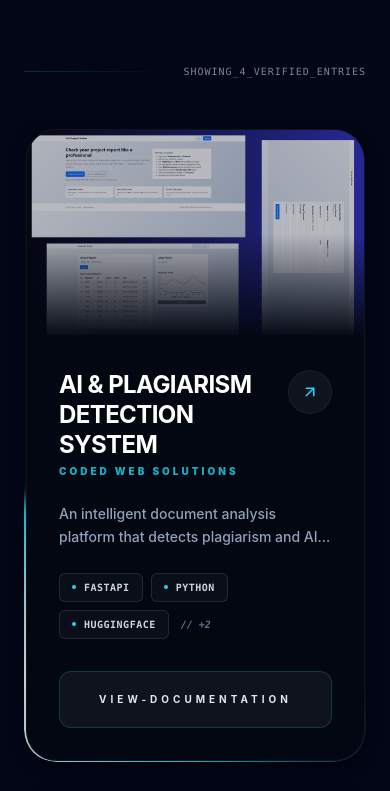
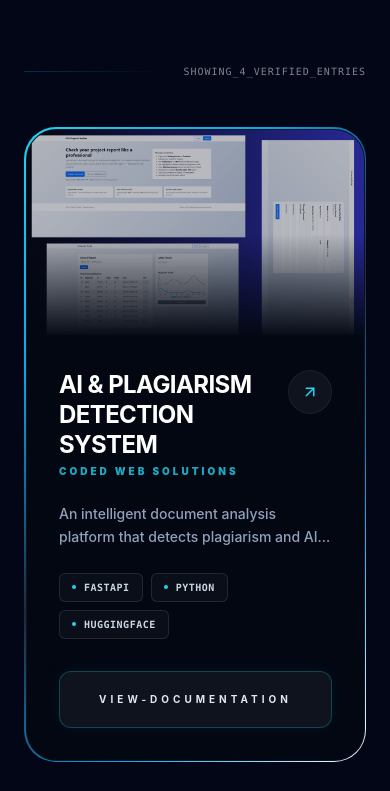
Before and after one commit to rayansiam2021/rayan-portfolio, a React app: page /projects in a window 390 px wide. Shown: the part 1304-2095 px from the top of the page. Built offline with nearby package versions, Linux system fonts and the light colour scheme; the HTML template or start-up script is replaced by a standard one.

Commit message:
spped optimizaion for mobile device

```diff
--- a/src/components/ProjectMatrix.jsx
+++ b/src/components/ProjectMatrix.jsx
@@ -8,42 +8,53 @@ import GradientText from './bits/GradientText';
 const ProjectCard = ({ project }) => {
   if (!project) return null;
 
-  // Logic to determine color based on category
-  const accentColor = (() => {
+  // 🌈 ENHANCED COLOR PALETTE
+  const colors = (() => {
     switch (project.category) {
-      case 'Coded Web Solutions': return '#22d3ee';
-      case 'IOT': return '#fb923c';
-      case 'Wordpress': return '#a855f7';
-      default: return '#34d399';
+      case 'Coded Web Solutions':
+        return { primary: '#22d3ee', secondary: '#0ea5e9', accent: '#ffffff' };
+      case 'IOT':
+        return { primary: '#fb923c', secondary: '#f97316', accent: '#ffedd5' };
+      case 'Wordpress':
+        return { primary: '#a855f7', secondary: '#7c3aed', accent: '#f3e8ff' };
+      default:
+        return { primary: '#34d399', secondary: '#10b981', accent: '#ecfdf5' };
     }
   })();
 
   return (
     <motion.div
       layout
-      initial={{ opacity: 0, scale: 0.98 }}
-      whileInView={{ opacity: 1, scale: 1 }}
+      initial={{ opacity: 0, y: 20 }}
+      whileInView={{ opacity: 1, y: 0 }}
       viewport={{ once: true }}
-      className="relative p-[1.5px] rounded-[2rem] overflow-hidden group bg-[#030712] shadow-2xl h-full"
+      className="relative p-[2px] rounded-[2rem] overflow-hidden group h-full transition-all duration-500 hover:-translate-y-2 smooth-gpu-layer"
+      style={{
+        /* 🎨 MULTI-STOP ELECTRIC BORDER */
+        background: `linear-gradient(135deg,
+          ${colors.primary} 0%,
+          ${colors.secondary} 25%,
+          #1e293b 50%,
+          ${colors.secondary} 75%,
+          ${colors.accent} 100%)`
+      }}
     >
-      {/* 🔮 SNAKE SPIN ANIMATION */}
-      <div className="absolute inset-[-180%] pointer-events-none group smooth-gpu-layer">
+      {/* GLOW OVERLAY: Subtle radial glow that follows the group hover */}
       <div
-          className="w-full h-full global-snake-spin"
+        className="absolute inset-0 opacity-0 group-hover:opacity-100 transition-opacity duration-500 pointer-events-none"
         style={{
-            background: `conic-gradient(from 0deg, transparent 70%, ${accentColor} 80%, #fff 90%, ${accentColor} 100%)`,
-            filter: 'blur(10px)',
+          background: `radial-gradient(circle at center, ${colors.primary}30 0%, transparent 70%)`
         }}
       />
-      </div>
 
-      <div className="relative z-10 bg-[#030712] rounded-[calc(2rem-1.5px)] h-full overflow-hidden flex flex-col border border-white/5">
+      <div className="relative z-10 bg-[#030712] rounded-[calc(2rem-2px)] h-full overflow-hidden flex flex-col border border-white/5 group-hover:border-white/20 transition-colors">
 
         {/* Banner Image */}
         <div className="relative h-52 overflow-hidden bg-slate-900">
           <img
             src={project.banner}
             alt={project.title}
+            loading="lazy"
             className="w-full h-full object-cover opacity-70 group-hover:opacity-100 group-hover:scale-105 transition-all duration-700 ease-in-out"
           />
           <div className="absolute inset-0 bg-gradient-to-t from-[#030712] via-transparent to-transparent" />
@@ -53,12 +64,12 @@ const ProjectCard = ({ project }) => {
         <div className="p-8 flex flex-col flex-grow">
           <div className="flex justify-between items-start mb-2 gap-4">
             <div className="flex flex-col gap-1">
-              <h3 className="text-2xl font-bold tracking-tight text-white uppercase leading-tight group-hover:text-white transition-colors">
+              <h3 className="text-2xl font-bold tracking-tight text-white uppercase leading-tight">
                 {project.title}
               </h3>
               <span
                 className="text-[10px] font-black tracking-[0.3em] uppercase opacity-80"
-                style={{ color: accentColor }}
+                style={{ color: colors.primary }}
               >
                 {project.category}
               </span>
@@ -66,7 +77,7 @@ const ProjectCard = ({ project }) => {
 
             <Link
               to={`/project/${project.id}`}
-              style={{ color: accentColor }}
+              style={{ color: colors.primary }}
               className="p-3 rounded-full bg-white/5 border border-white/5 hover:bg-white hover:text-black transition-all shrink-0"
             >
               <ArrowUpRight size={18} />
@@ -84,20 +95,18 @@ const ProjectCard = ({ project }) => {
                 key={idx}
                 className="text-[12px] font-mono font-bold tracking-wider uppercase px-3 py-1.5 bg-white/[0.03] border border-white/10 rounded-md text-slate-300 group-hover:border-white/20 transition-all flex items-center gap-2"
               >
-                <div className="w-1 h-1 rounded-full" style={{ backgroundColor: accentColor }} />
+                <div className="w-1 h-1 rounded-full" style={{ backgroundColor: colors.primary }} />
                 {typeof tech === 'string' ? tech : tech.name}
               </span>
             ))}
-            {project.techStack?.length > 3 && (
-              <span className="text-[14px] font-mono text-slate-500 font-bold px-1 italic">
-                // +{project.techStack.length - 3}
-              </span>
-            )}
           </div>
 
           <Link
             to={`/project/${project.id}`}
-            style={{ borderColor: `${accentColor}30` }}
+            style={{
+              borderColor: `${colors.primary}40`,
+              boxShadow: `0 0 20px ${colors.primary}10`
+            }}
             className="mt-auto flex items-center justify-center w-full py-5 bg-white/5 border rounded-xl text-[10px] font-bold tracking-[0.4em] uppercase hover:bg-white hover:text-black transition-all duration-300 text-slate-200"
           >
             View-Documentation
@@ -111,7 +120,6 @@ const ProjectCard = ({ project }) => {
 const ProjectMatrix = () => {
   const navigate = useNavigate();
 
-  // Curate unique projects based on your specific categories
   const filteredProjects = useMemo(() => {
     const categories = ['Coded Web Solutions', 'IOT', 'Wordpress', 'Other'];
     return categories.map(cat =>
@@ -120,23 +128,24 @@ const ProjectMatrix = () => {
   }, []);
 
   return (
-    <section className="max-w-7xl mx-auto py-24 px-6">
+    <section className="max-w-7xl mx-auto py-24 px-6 relative z-10">
 
       {/* 🎯 SYNCED ELECTRIC HEADER DESIGN */}
       <motion.div
+        initial={{ opacity: 0, y: 20 }}
+        whileInView={{ opacity: 1, y: 0 }}
+        viewport={{ once: true }}
         className="mb-10 text-center w-full flex flex-col items-center"
       >
         <GradientText
           colors={["#00f2ff", "#ffffff", "#00d4ff", "#3b82f6", "#00f2ff"]}
-
           className="text-2xl md:text-4xl font-black uppercase tracking-tight"
         >
           SELECTED DEPLOYMENTS
         </GradientText>
         <p className="mt-3 text-slate-400 text-sm md:text-base font-light leading-relaxed max-w-[550px]">
           Below is a curated list of full-stack web applications and IoT systems
-    focused on solving real-world problems through
-    <span className="text-cyan-400 font-bold"> clean, efficient code. </span>
+          focused on solving real-world problems.
         </p>
         <div className="mt-6 h-[1px] w-16 bg-cyan-500/50 rounded-full" />
       </motion.div>
@@ -147,7 +156,7 @@ const ProjectMatrix = () => {
           <ProjectCard key={project.id} project={project} />
         ))}
 
-        {/* Explore Archive Card - Designed to match the geometry of ProjectCard */}
+        {/* Explore Archive Card */}
         <div
           onClick={() => navigate('/projects')}
           className="group relative cursor-pointer border-2 border-dashed border-white/10 rounded-[2rem] p-8 flex flex-col items-center justify-center text-center transition-all hover:border-cyan-500/50 hover:bg-cyan-500/[0.02] min-h-[450px]"
@@ -165,16 +174,6 @@ const ProjectMatrix = () => {
           </div>
         </div>
       </div>
-
-      <style dangerouslySetInnerHTML={{ __html: `
-        @keyframes shared-conic-spin {
-          from { transform: rotate(0deg); }
-          to { transform: rotate(360deg); }
-        }
-        .global-snake-spin {
-          animation: shared-conic-spin 4s linear infinite !important;
-        }
-      `}} />
     </section>
   );
 };
--- a/src/components/Projects/ProjectCard.jsx
+++ b/src/components/Projects/ProjectCard.jsx
@@ -6,52 +6,53 @@ import { ArrowUpRight } from 'lucide-react';
 const ProjectCard = ({ project }) => {
   if (!project) return null;
 
-  const accentColor = (() => {
+  // 🌈 ENHANCED COLOR ENGINE
+  const colors = (() => {
     switch (project.category) {
-      case 'Coded Web Solutions': return '#22d3ee';
-      case 'IOT': return '#fb923c';
-      case 'Wordpress': return '#a855f7';
-      default: return '#34d399';
+      case 'Coded Web Solutions':
+        return { primary: '#22d3ee', secondary: '#0ea5e9', accent: '#ffffff' };
+      case 'IOT':
+        return { primary: '#fb923c', secondary: '#f97316', accent: '#ffedd5' };
+      case 'Wordpress':
+        return { primary: '#a855f7', secondary: '#7c3aed', accent: '#f3e8ff' };
+      default:
+        return { primary: '#34d399', secondary: '#10b981', accent: '#ecfdf5' };
     }
   })();
 
   return (
     <motion.div
       layout
-      initial={{ opacity: 0, scale: 0.98 }}
-      animate={{ opacity: 1, scale: 1 }}
-      exit={{ opacity: 0, scale: 0.98 }}
-      className="relative p-[1.5px] rounded-[2rem] overflow-hidden group bg-[#030712] shadow-2xl h-full"
+      initial={{ opacity: 0, y: 20 }}
+      whileInView={{ opacity: 1, y: 0 }}
+      viewport={{ once: true }}
+      className="relative p-[1.5px] rounded-[2rem] overflow-hidden group h-full transition-all duration-500 hover:-translate-y-2 smooth-gpu-layer"
+      style={{
+        /* 🎨 THE ELECTRIC BORDER: Static but high-impact */
+        background: `linear-gradient(135deg,
+          ${colors.primary} 0%,
+          ${colors.secondary} 25%,
+          #1e293b 50%,
+          ${colors.secondary} 75%,
+          ${colors.accent} 100%)`
+      }}
     >
+      {/* ⚡ RADIAL GLOW: Subtle lighting that activates on hover */}
+      <div
+        className="absolute inset-0 opacity-0 group-hover:opacity-100 transition-opacity duration-500 pointer-events-none"
+        style={{
+          background: `radial-gradient(circle at center, ${colors.primary}20 0%, transparent 70%)`
+        }}
+      />
 
-      <style dangerouslySetInnerHTML={{ __html: `
-        @keyframes shared-conic-spin {
-          from { transform: rotate(0deg); }
-          to { transform: rotate(360deg); }
-        }
-        .global-snake-spin {
-          animation: shared-conic-spin 4s linear infinite !important;
-          will-change: transform;
-        }
-      `}} />
-
-      <div className="absolute inset-[-180%] pointer-events-none group smooth-gpu-layer">
-        <div
-          className="w-full h-full global-snake-spin"
-          style={{
-            background: `conic-gradient(from 0deg, transparent 70%, ${accentColor} 80%, #fff 90%, ${accentColor} 100%)`,
-            filter: 'blur(10px)',
-          }}
-        />
-      </div>
-
-      <div className="relative z-10 bg-[#030712] rounded-[calc(2rem-1.5px)] h-full overflow-hidden flex flex-col border border-white/5">
+      <div className="relative z-10 bg-[#030712] rounded-[calc(2rem-1.5px)] h-full overflow-hidden flex flex-col border border-white/5 group-hover:border-white/20 transition-colors">
 
         {/* Banner Image */}
         <div className="relative h-52 overflow-hidden bg-slate-900">
           <img
             src={project.banner}
             alt={project.title}
+            loading="lazy"
             className="w-full h-full object-cover opacity-70 group-hover:opacity-100 group-hover:scale-105 transition-all duration-700 ease-in-out"
           />
           <div className="absolute inset-0 bg-gradient-to-t from-[#030712] via-transparent to-transparent" />
@@ -61,12 +62,12 @@ const ProjectCard = ({ project }) => {
         <div className="p-8 flex flex-col flex-grow">
           <div className="flex justify-between items-start mb-2 gap-4">
             <div className="flex flex-col gap-1">
-              <h3 className="text-2xl font-bold tracking-tight text-white uppercase leading-tight group-hover:text-white transition-colors">
+              <h3 className="text-2xl font-bold tracking-tight text-white uppercase leading-tight">
                 {project.title}
               </h3>
               <span
                 className="text-[10px] font-black tracking-[0.3em] uppercase opacity-80"
-                style={{ color: accentColor }}
+                style={{ color: colors.primary }}
               >
                 {project.category}
               </span>
@@ -74,7 +75,7 @@ const ProjectCard = ({ project }) => {
 
             <Link
               to={`/project/${project.id}`}
-              style={{ color: accentColor }}
+              style={{ color: colors.primary }}
               className="p-3 rounded-full bg-white/5 border border-white/5 hover:bg-white hover:text-black transition-all shrink-0"
             >
               <ArrowUpRight size={18} />
@@ -85,27 +86,25 @@ const ProjectCard = ({ project }) => {
             {project.shortDesc}
           </p>
 
-          {/* Refined Tech Stack Layout */}
+          {/* Refined Tech Stack */}
           <div className="flex flex-wrap gap-2 mb-8 items-center">
             {project.techStack?.slice(0, 3).map((tech, idx) => (
               <span
                 key={idx}
                 className="text-[10px] font-mono font-bold tracking-wider uppercase px-3 py-1.5 bg-white/[0.03] border border-white/10 rounded-md text-slate-300 group-hover:border-white/20 transition-all flex items-center gap-2"
               >
-                <div className="w-1 h-1 rounded-full" style={{ backgroundColor: accentColor }} />
+                <div className="w-1 h-1 rounded-full" style={{ backgroundColor: colors.primary }} />
                 {typeof tech === 'string' ? tech : tech.name}
               </span>
             ))}
-            {project.techStack?.length > 3 && (
-              <span className="text-[10px] font-mono text-slate-500 font-bold px-1 italic">
-                // +{project.techStack.length - 3}
-              </span>
-            )}
           </div>
 
           <Link
             to={`/project/${project.id}`}
-            style={{ borderColor: `${accentColor}30` }}
+            style={{
+                borderColor: `${colors.primary}40`,
+                boxShadow: `0 0 20px ${colors.primary}10`
+            }}
             className="mt-auto flex items-center justify-center w-full py-5 bg-white/5 border rounded-xl text-[10px] font-bold tracking-[0.4em] uppercase hover:bg-white hover:text-black transition-all duration-300 text-slate-200"
           >
             View-Documentation
```
Lines whose indentation alone changed are shown as unchanged.
